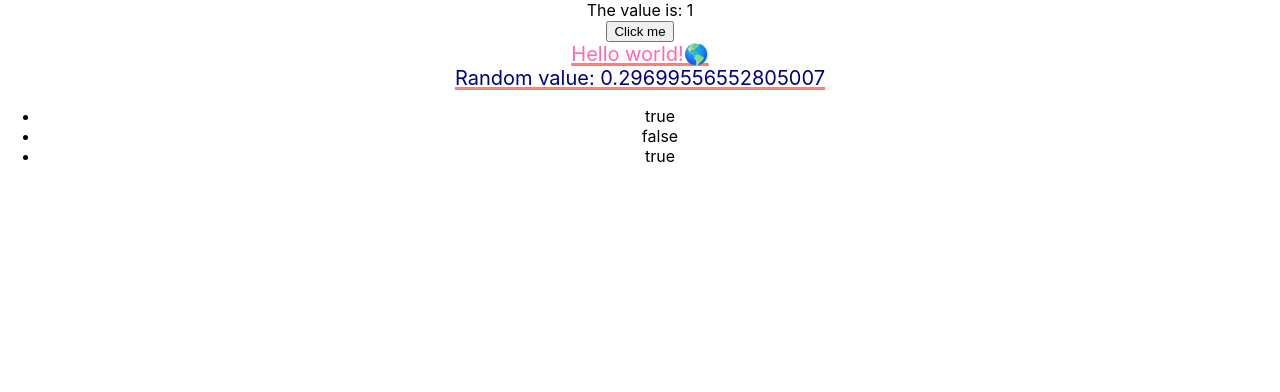
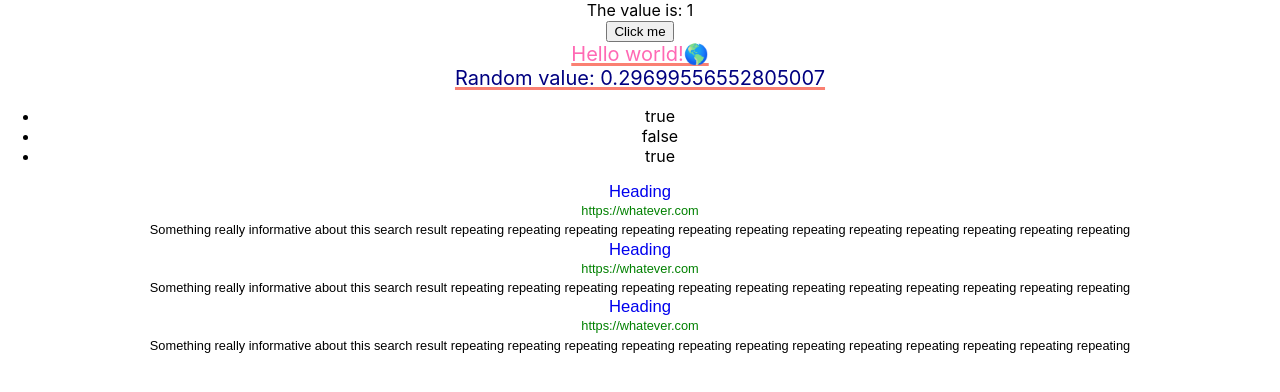
Before and after one commit to david-zocom/react-intro, a React (Create React App) app: page / in a window 1280 px wide. Shown: the top 392 px of the page. Built offline with nearby package versions, Linux system fonts and the light colour scheme.

Commit message:
Exercise 4a

```diff
--- a/src/App.js
+++ b/src/App.js
@@ -1,6 +1,8 @@
-import React, { useState } from 'react';
+// import React, { useState } from 'react';
+import React from 'react';
 import './App.css';
 import Fancy from './exercises/Fancy';
+import SearchResult from './exercises/searchResult/SearchResult';
 
 // Funktionell komponent:
 // const App = () => {
@@ -69,6 +71,10 @@ class App extends React.Component {
 				<Fancy text={'Random value: ' + Math.random()} color="navy" />
 			</div>
 			<ul>{dataElements}</ul>
+
+			<SearchResult />
+			<SearchResult />
+			<SearchResult />
 			</div>
 		);
 	}
--- /dev/null
+++ b/src/exercises/searchResult/SearchResult.jsx
@@ -0,0 +1,17 @@
+import React from 'react';
+
+// när klass och när funktion?
+// Klass när man behöver STATE och LIVSCYKELFUNKTIONER
+// Funktion när komponenten bara behöver PROPS
+
+// function SearchResult(props) { return ... }
+const SearchResult = props => (
+	<div className="searchResult">
+		<a href="https://whatever.com" className="heading">Heading</a>
+		<a href="https://whatever.com" className="link">https://whatever.com</a>
+		Something really informative about this search result
+		repeating repeating repeating repeating repeating repeating repeating repeating repeating repeating repeating repeating
+	</div>
+)
+
+export default SearchResult;
--- a/src/index.css
+++ b/src/index.css
@@ -5,16 +5,35 @@
 }
 
 body {
-  margin: 0;
-  padding: 0;
-  font-family: -apple-system, BlinkMacSystemFont, "Segoe UI", "Roboto", "Oxygen",
-    "Ubuntu", "Cantarell", "Fira Sans", "Droid Sans", "Helvetica Neue",
-    sans-serif;
-  -webkit-font-smoothing: antialiased;
-  -moz-osx-font-smoothing: grayscale;
+	margin: 0;
+	padding: 0;
+	font-family: -apple-system, BlinkMacSystemFont, "Segoe UI", "Roboto", "Oxygen", "Ubuntu", "Cantarell", "Fira Sans", "Droid Sans", "Helvetica Neue", sans-serif;
+	-webkit-font-smoothing: antialiased;
+	-moz-osx-font-smoothing: grayscale;
 }
 
 code {
-  font-family: source-code-pro, Menlo, Monaco, Consolas, "Courier New",
-    monospace;
+	font-family: source-code-pro, Menlo, Monaco, Consolas, "Courier New", monospace;
 }
+
+
+.searchResult {
+	font-size: 0.8em;
+	font-family: sans-serif;
+	line-height: 1.5em;
+}
+
+.searchResult > .heading {
+	text-decoration: none;
+	display: block;
+	font-size: 1.3em;
+}
+.searchResult > .heading:hover {
+	text-decoration: underline;
+}
+
+.searchResult > .link {
+	color: green;
+	text-decoration: none;
+	display: block;
+}
```
